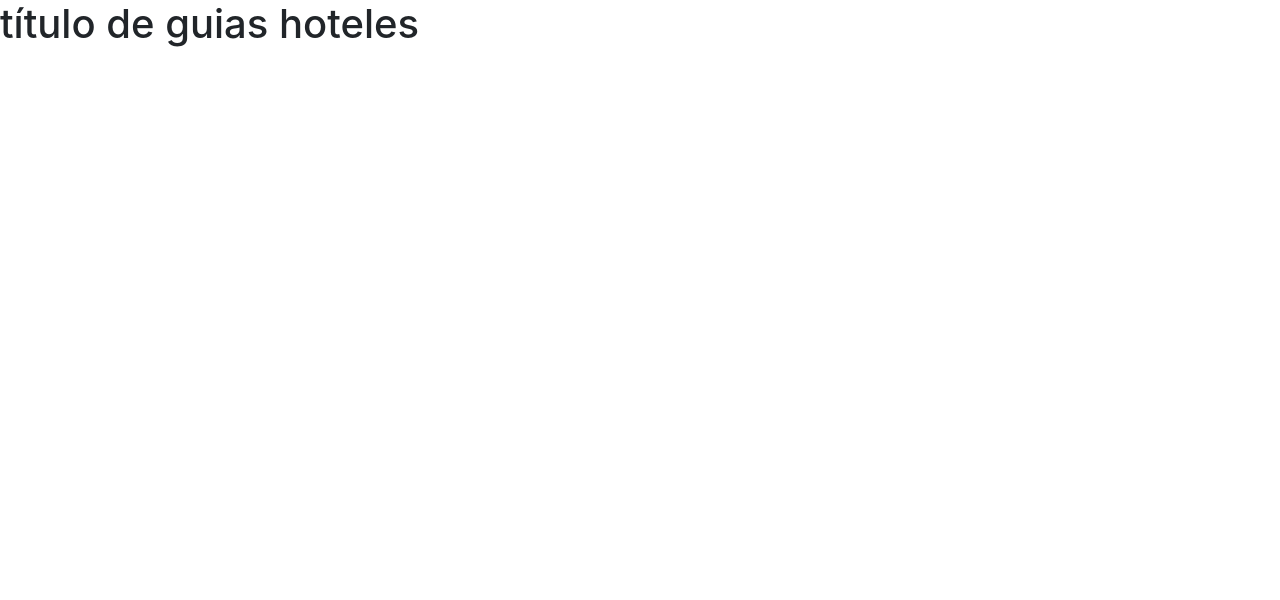
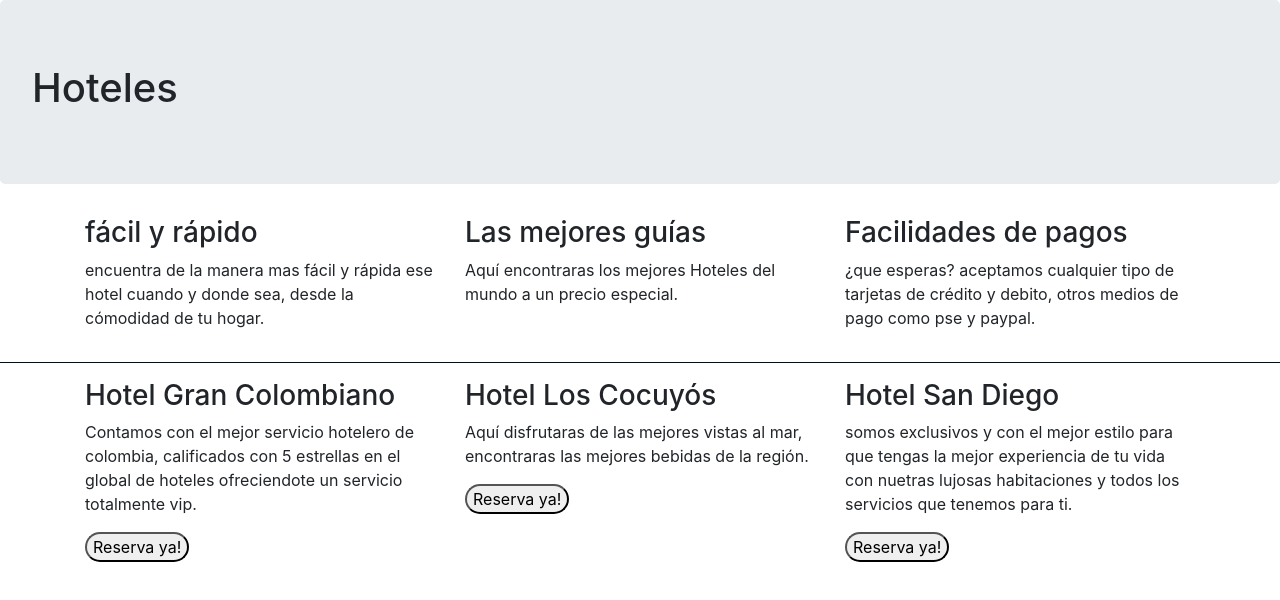
Before and after one commit to John0121/guias-hoteles, a website: page index.html in a window 1280 px wide. Drawn offline with nearby package versions, Linux system fonts and the light colour scheme.

Commit message:
añadimos los productos al documento con una lista resposive

```diff
--- a/index.html
+++ b/index.html
@@ -11,7 +11,50 @@
     <title>Guías hoteles</title>
   </head>
   <body>
-    <h1>título de guias hoteles</h1>
+
+  <div class="jumbotron">
+    <h1>Hoteles</h1>
+  </div>
+  <!--se agregó dos container con 3 parráfos y con los elementos row y col-sm-->
+  <div class="container">
+    <div class="row">
+      <div class="col-sm">
+        <h3>fácil y rápido</h3>
+        <p>encuentra de la manera mas fácil y rápida ese hotel cuando y donde sea, desde la cómodidad de tu hogar.</p>
+      </div>
+      <div class="col-sm">
+        <h3>Las mejores guías</h3>
+        <p>Aquí encontraras los mejores Hoteles del mundo a un precio especial.</p>
+      </div>
+      <div class="col-sm">
+       <h3>Facilidades de pagos</h3>
+       <p>¿que esperas? aceptamos cualquier tipo de tarjetas de crédito y debito, otros medios de pago como pse y paypal.</p>
+      </div>
+    </div>
+  </div>
+
+<hr style="position: center;", color="#031012">
+
+  <div class="container">
+    <div class="row">
+      <div class="col-sm">
+        <h3>Hotel Gran Colombiano</h3>
+        <p>Contamos con el mejor servicio hotelero de colombia, calificados con 5 estrellas en el global de hoteles ofreciendote un servicio totalmente vip.</p>
+          <button style="border-radius: 25px;">Reserva ya!</button>
+      </div>
+      <div class="col-sm">
+        <h3>Hotel Los Cocuyós</h3>
+         <p>Aquí disfrutaras de las mejores vistas al mar, encontraras las mejores bebidas de la región.</p>
+          <button style="border-radius: 25px;">Reserva ya!</button>
+      </div>
+      <div class="col-sm">
+       <h3>Hotel San Diego</h3>
+       <p>somos exclusivos y con el mejor estilo para que tengas la mejor experiencia de tu vida con nuetras lujosas habitaciones y todos los servicios que tenemos para ti.</p>
+         <button style="border-radius: 25px;">Reserva ya!</button>
+      </div>
+    </div>
+  </div>
+
 
     <!-- Optional JavaScript -->
     <!-- jQuery first, then Popper.js, then Bootstrap JS -->
--- a/package.json
+++ b/package.json
@@ -15,7 +15,7 @@
   "license": "ISC",
   "homepage": "https://bitbucket.org/jhon0121/guias-hoteles#readme",
   "devDependencies": {
-    "lite-server": "^2.5.4",
+    "lite-server": "^2.5.4"
   },
   "dependencies": {
     "bootstrap": "^4.5.0",
```
